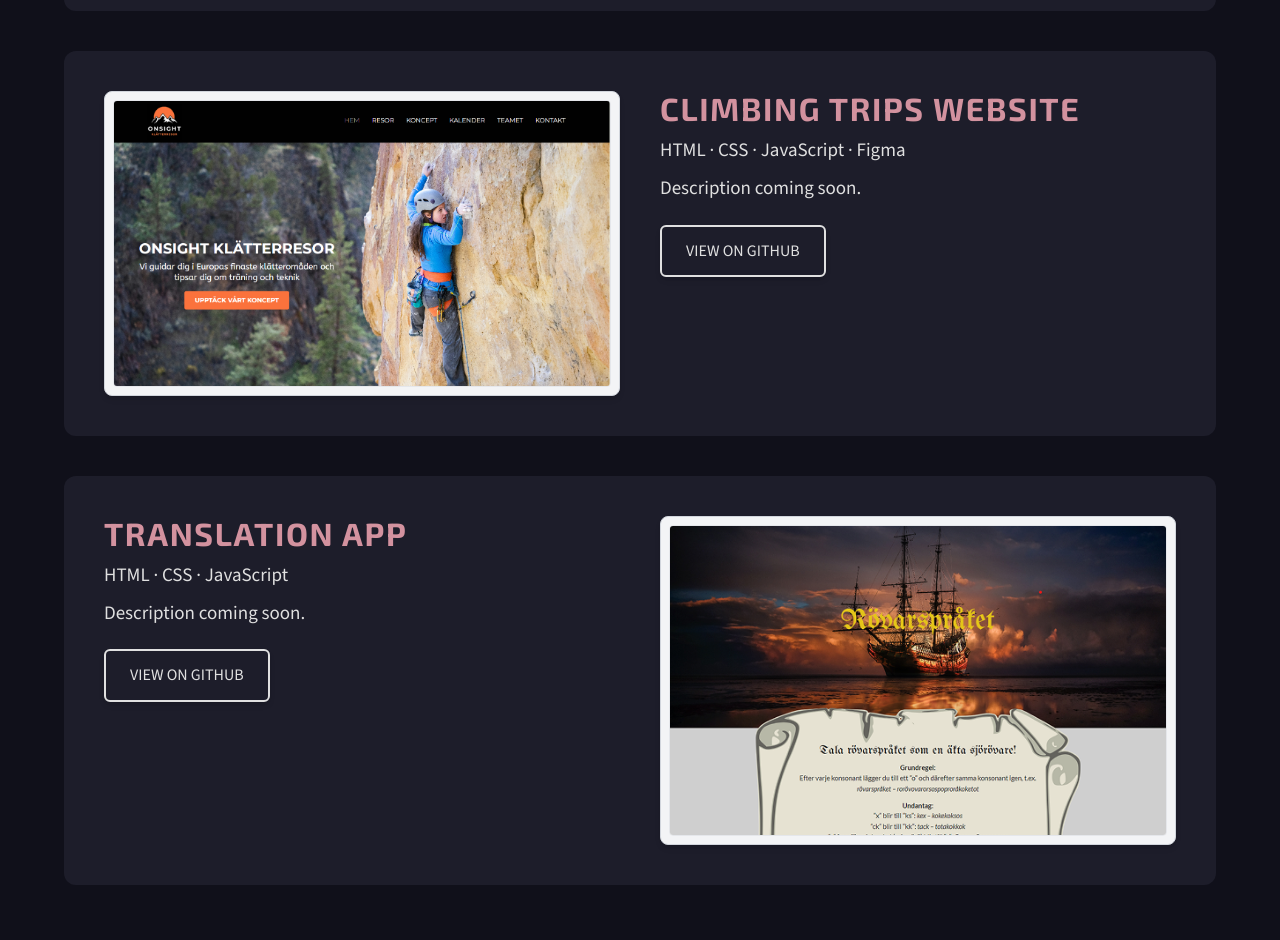
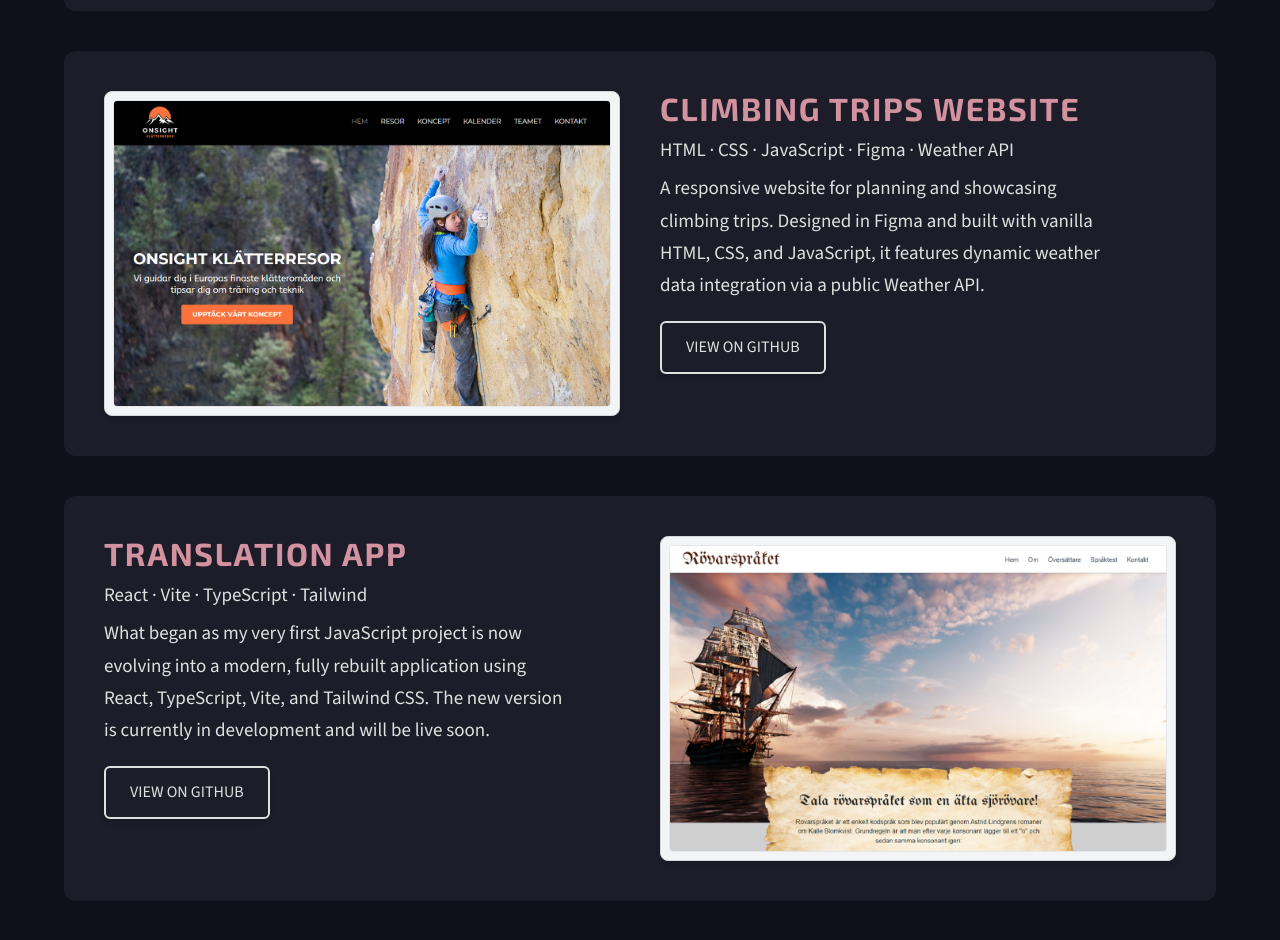
Before and after one commit to Emmelie83/PortfolioReact, a React (Vite) app: page / in a window 1280 px wide. Shown: the part 4500-5440 px from the top of the page. Built offline with nearby package versions, Linux system fonts and the light colour scheme.

Commit message:
Add descriptions to the two last projects

```diff
--- a/src/modules/Projects.tsx
+++ b/src/modules/Projects.tsx
@@ -27,17 +27,19 @@ const projects: ProjectProps[] = [
 	{
 		title: "Climbing trips website",
 		image: onsight,
-		techStack: "HTML · CSS · JavaScript · Figma",
+		techStack: "HTML · CSS · JavaScript · Figma · Weather API",
 		address: "https://github.com/Emmelie83/webbapp_labb1",
-		description: "Description coming soon.",
+		description:
+			"A responsive website for planning and showcasing climbing trips. Designed in Figma and built with vanilla HTML, CSS, and JavaScript, it features dynamic weather data integration via a public Weather API.",
 	},
 	{
 		title: "Translation app",
 		image: rovarspraket,
-		techStack: "HTML · CSS · JavaScript",
+		techStack: "React · Vite · TypeScript · Tailwind",
 		reverse: true,
-		address: "https://github.com/Emmelie83/RobberLanguage",
-		description: "Description coming soon.",
+		address: "https://github.com/Emmelie83/RobberLanguageTranslator",
+		description:
+			"What began as my very first JavaScript project is now evolving into a modern, fully rebuilt application using React, TypeScript, Vite, and Tailwind CSS. The new version is currently in development and will be live soon.",
 	},
 ];
 
```
Also changed, not shown: src/assets/img/onsight.png, src/assets/img/rovarspraket.png.
